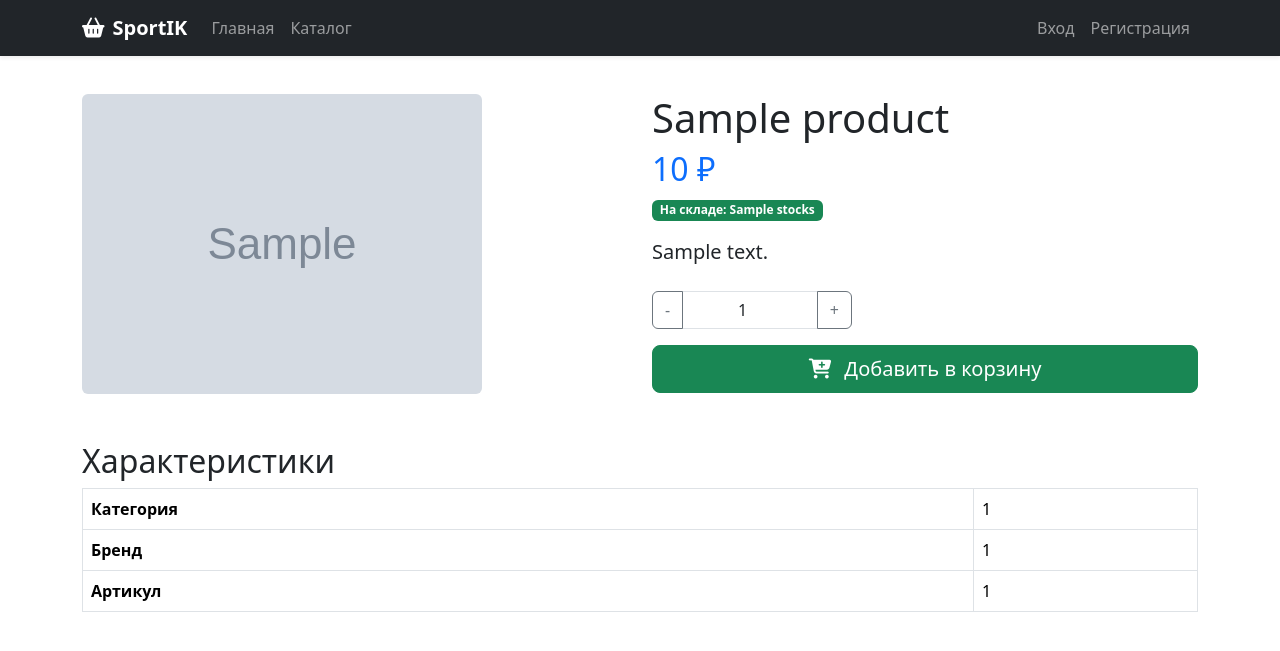
After one commit to heroin6ix/sportshop, a PHP site: template app/views/admin/products/show.php in a window 1280 px wide. The commit adds this page. Shown: the top 651 px of the page. Run offline with PHP 8.4, Linux system fonts and the light colour scheme; the template is opened without the code that fills it: most values are stand-ins (such as "Sample title", 1, 10 or a date in 2020); grey boxes marked "Sample" are stand-in pictures; a stand-in replaces the project's code that opens the database connection.

Commit message:
Готовый сайт с мелкими доработками, сохранение перед добавлением фильтрации

```diff
--- /dev/null
+++ b/app/views/admin/products/show.php
@@ -0,0 +1,67 @@
+<?php include "app/views/layout.php"; ?>
+
+<div class="container my-4">
+    <div class="row">
+        <div class="col-md-6">
+            <img src="/uploads/products/<?= htmlspecialchars($product['ImagePath']) ?>"
+                 class="img-fluid rounded"
+                 alt="<?= htmlspecialchars($product['ProductName']) ?>"
+                 style="max-height: 400px; object-fit: contain;">
+        </div>
+        <div class="col-md-6">
+            <h1><?= htmlspecialchars($product['ProductName']) ?></h1>
+            <p class="h2 text-primary"><?= number_format((float)$product['Price'], 0, ',', ' ') ?> ₽</p>
+
+            <div class="mb-3">
+                <span class="badge bg-<?= $product['Stocks'] <= 5 ? 'danger' : ($product['Stocks'] <= 15 ? 'warning' : 'success') ?>">
+                    На складе: <?= $product['Stocks'] > 0 ? $product['Stocks'] : 'Нет в наличии' ?>
+                </span>
+            </div>
+
+            <p class="lead"><?= nl2br(htmlspecialchars($product['Description'])) ?></p>
+
+            <form method="POST" action="/cart/add" class="mt-4">
+                <input type="hidden" name="product_id" value="<?= $product['ID_Products'] ?>">
+                <div class="input-group mb-3" style="max-width: 200px;">
+                    <button class="btn btn-outline-secondary" type="button"
+                            onclick="changeQty(-1)">-</button>
+                    <input type="number" name="qty" value="1" min="1" max="<?= $product['Stocks'] ?>"
+                           class="form-control text-center" id="quantity">
+                    <button class="btn btn-outline-secondary" type="button"
+                            onclick="changeQty(1)">+</button>
+                </div>
+                <button type="submit" class="btn btn-success btn-lg w-100">
+                    <i class="fas fa-cart-plus me-2"></i> Добавить в корзину
+                </button>
+            </form>
+        </div>
+    </div>
+
+    <div class="mt-5">
+        <h2>Характеристики</h2>
+        <table class="table table-bordered">
+            <tr>
+                <th>Категория</th>
+                <td><?= htmlspecialchars($product['Category_ID']) ?></td>
+            </tr>
+            <tr>
+                <th>Бренд</th>
+                <td><?= htmlspecialchars($product['Brands_ID']) ?></td>
+            </tr>
+            <tr>
+                <th>Артикул</th>
+                <td><?= htmlspecialchars($product['ID_Products']) ?></td>
+            </tr>
+        </table>
+    </div>
+</div>
+
+<script>
+    function changeQty(delta) {
+        const input = document.getElementById('quantity');
+        let value = parseInt(input.value) + delta;
+        if (value < 1) value = 1;
+        if (value > <?= $product['Stocks'] ?>) value = <?= $product['Stocks'] ?>;
+        input.value = value;
+    }
+</script>
--- a/app/views/layout.php
+++ b/app/views/layout.php
@@ -3,7 +3,7 @@
 <head>
     <meta charset="UTF-8">
     <meta name="viewport" content="width=device-width, initial-scale=1.0">
-    <title><?= $pageTitle ?? "SportShop" ?></title>
+    <title><?= $pageTitle ?? "SportIK" ?></title>
 
     <!-- Bootstrap 5 CSS -->
     <link href="https://cdn.jsdelivr.net/npm/bootstrap@5.3.0-alpha1/dist/css/bootstrap.min.css" rel="stylesheet">
@@ -29,7 +29,7 @@
     <nav class="navbar navbar-expand-lg navbar-dark bg-dark fixed-top shadow-sm">
         <div class="container">
             <a class="navbar-brand" href="/">
-                <i class="fas fa-shopping-basket me-2"></i>SportShop
+                <i class="fas fa-shopping-basket me-2"></i>SportIK
             </a>
 
             <button class="navbar-toggler" type="button" data-bs-toggle="collapse" data-bs-target="#navbarNav">
--- a/app/views/main/index.php
+++ b/app/views/main/index.php
@@ -2,7 +2,7 @@
 
 <div class="container my-5">
     <div class="text-center mb-5">
-        <h1 class="display-4 fw-bold">Добро пожаловать в SportShop!</h1>
+        <h1 class="display-4 fw-bold">Добро пожаловать в SportIK!</h1>
         <p class="lead text-muted">Лучшие спортивные товары — по лучшим ценам</p>
     </div>
 
--- a/app/views/users/login.php
+++ b/app/views/users/login.php
@@ -4,7 +4,7 @@
     <div class="row justify-content-center">
         <div class="col-md-6">
             <div class="card shadow-sm">
-                <div class="card-header bg-primary text-white text-center">
+                <div class="card-header bg-success text-white text-center">
                     <h4><i class="fas fa-sign-in-alt me-2"></i>Вход в аккаунт</h4>
                 </div>
                 <div class="card-body">
@@ -23,13 +23,13 @@
                             <input type="password" class="form-control" name="password" required>
                         </div>
                         <div class="d-grid">
-                            <button type="submit" class="btn btn-primary">
+                            <button type="submit" class="btn btn-success bg-success">
                                 <i class="fas fa-sign-in-alt me-2"></i>Войти
                             </button>
                         </div>
                     </form>
                     <div class="text-center mt-3">
-                        <p class="mb-0">Нет аккаунта? <a href="/register">Зарегистрируйтесь</a></p>
+                        <p class="mb-0 " >Нет аккаунта? <a href="/register">Зарегистрируйтесь</a></p>
                     </div>
                 </div>
             </div>
```
Also changed, not shown: app/views/users/register.php (+7 -0 lines), public/uploads/products/default.png (added).
